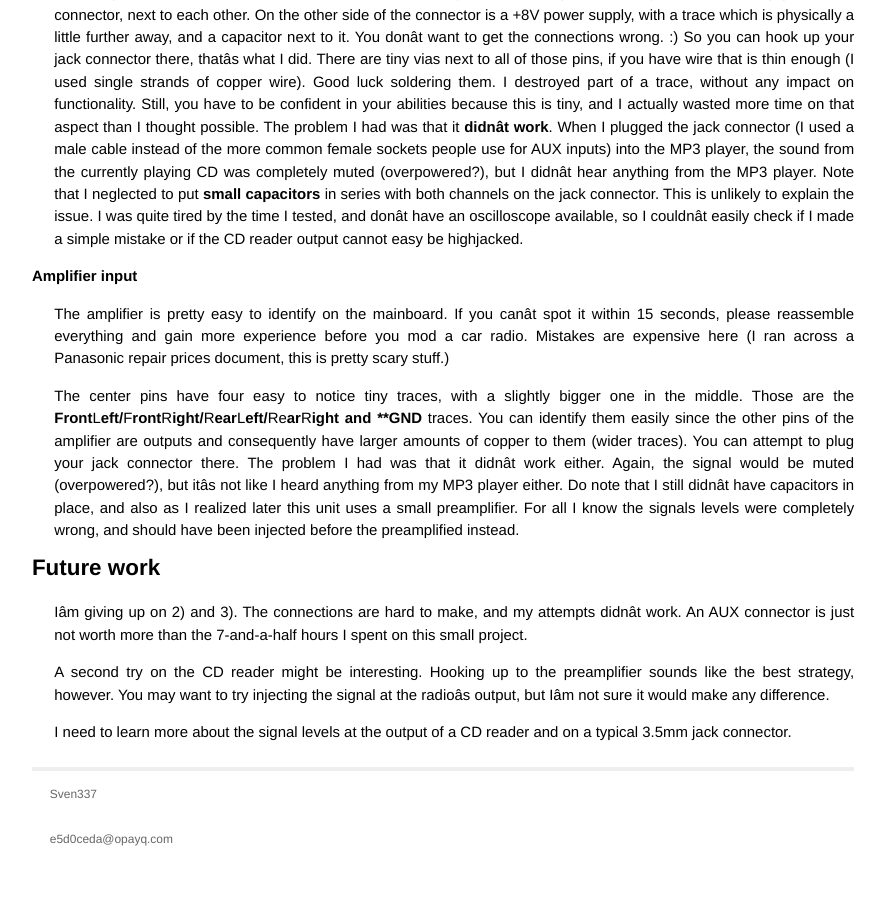
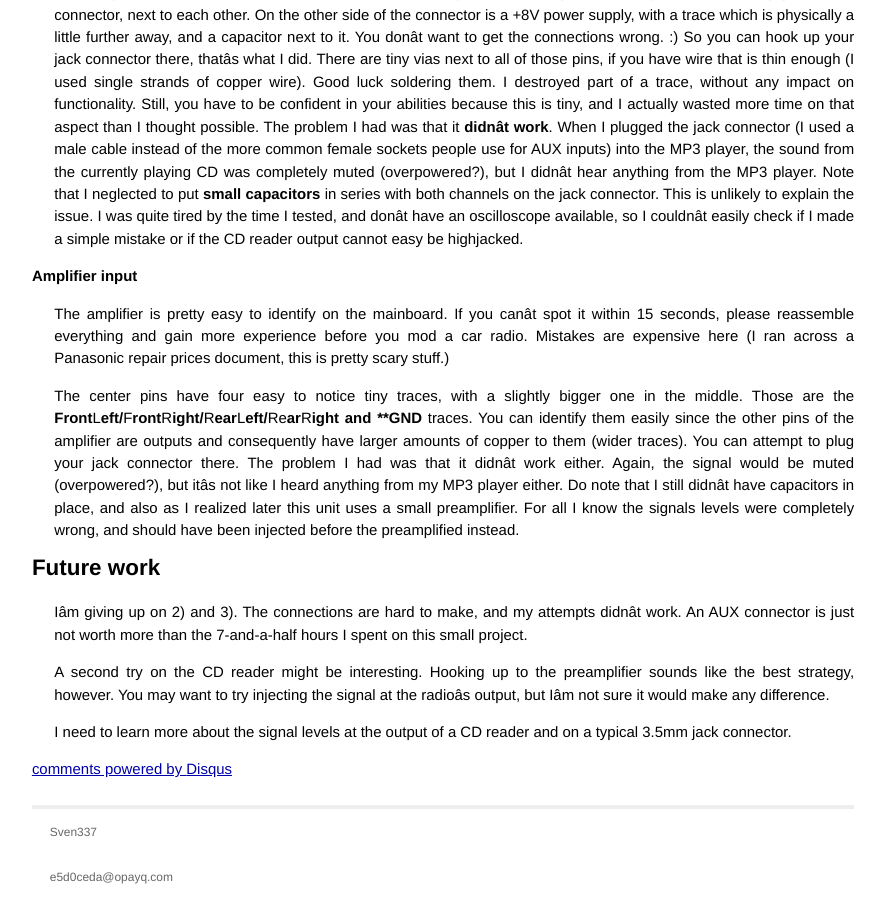
Before and after one commit to sven337/wblg, a Jekyll site: the page built from _posts/2014-03-07-aux-input-on-Toyota-Yaris-W58824.markdown, in a window 1280 px wide and 900 px high, scrolled down 1790 px. Shown: the whole window, without its empty margins (197-1082 px from the left). Built offline with Jekyll 4.4.1, drawn with Linux system fonts in a browser that asks for light colours; comment, search, counter and statistics services are not loaded; before the commit the page ends 2653 px from its top, so only the background shows below that; some of the changed lines change nothing that is shown.

Commit message:
layout:Show comments by default, except if no-comments = 1

```diff
--- a/_layouts/post.html
+++ b/_layouts/post.html
@@ -8,7 +8,7 @@ layout: default
 {{ content }}
 </div>
 
-{% if page.comments %}
+{% unless page.no-comments %}
    <div id="disqus_thread"></div>
     <script type="text/javascript">
         /* * * CONFIGURATION VARIABLES: EDIT BEFORE PASTING INTO YOUR WEBPAGE * * */
@@ -23,4 +23,4 @@ layout: default
     </script>
     <noscript>Please enable JavaScript to view the <a href="http://disqus.com/?ref_noscript">comments powered by Disqus.</a></noscript>
     <a href="http://disqus.com" class="dsq-brlink">comments powered by <span class="logo-disqus">Disqus</span></a>
-{% endif %}
+{% endunless %}
```
